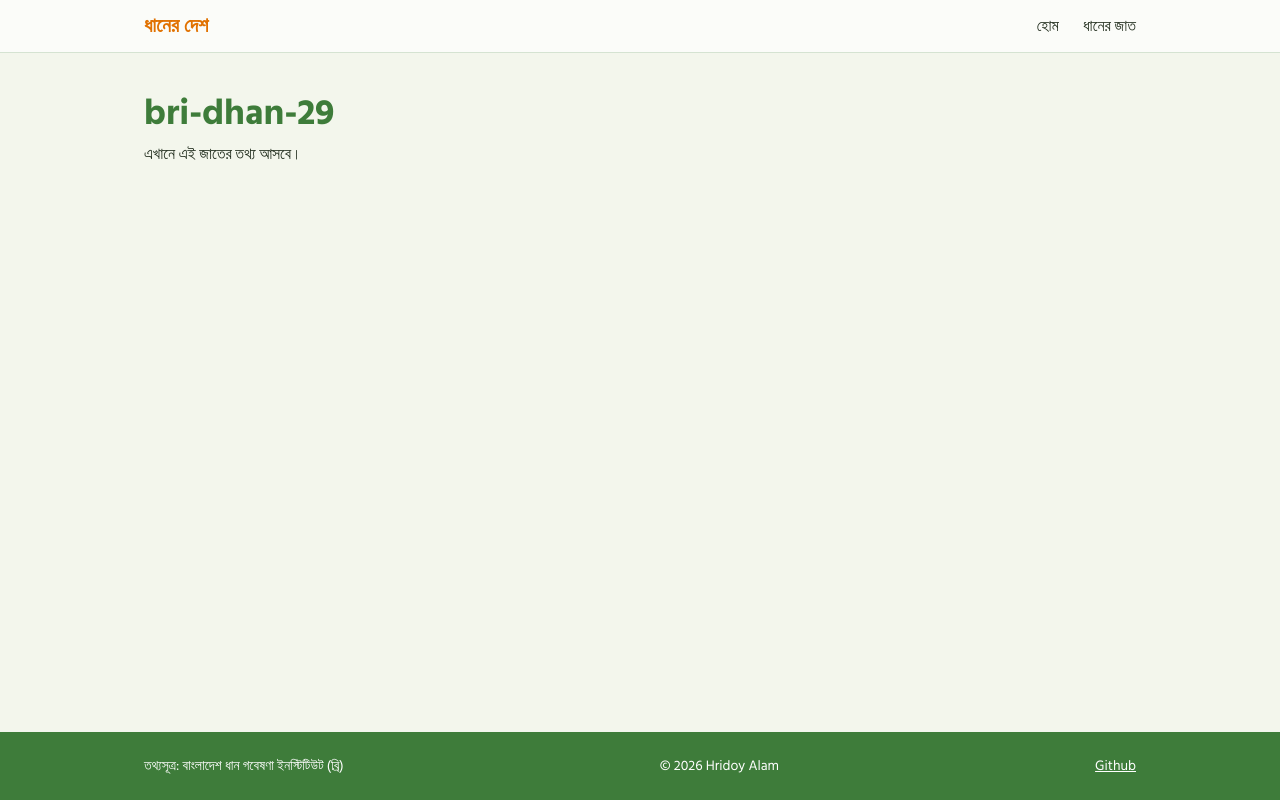
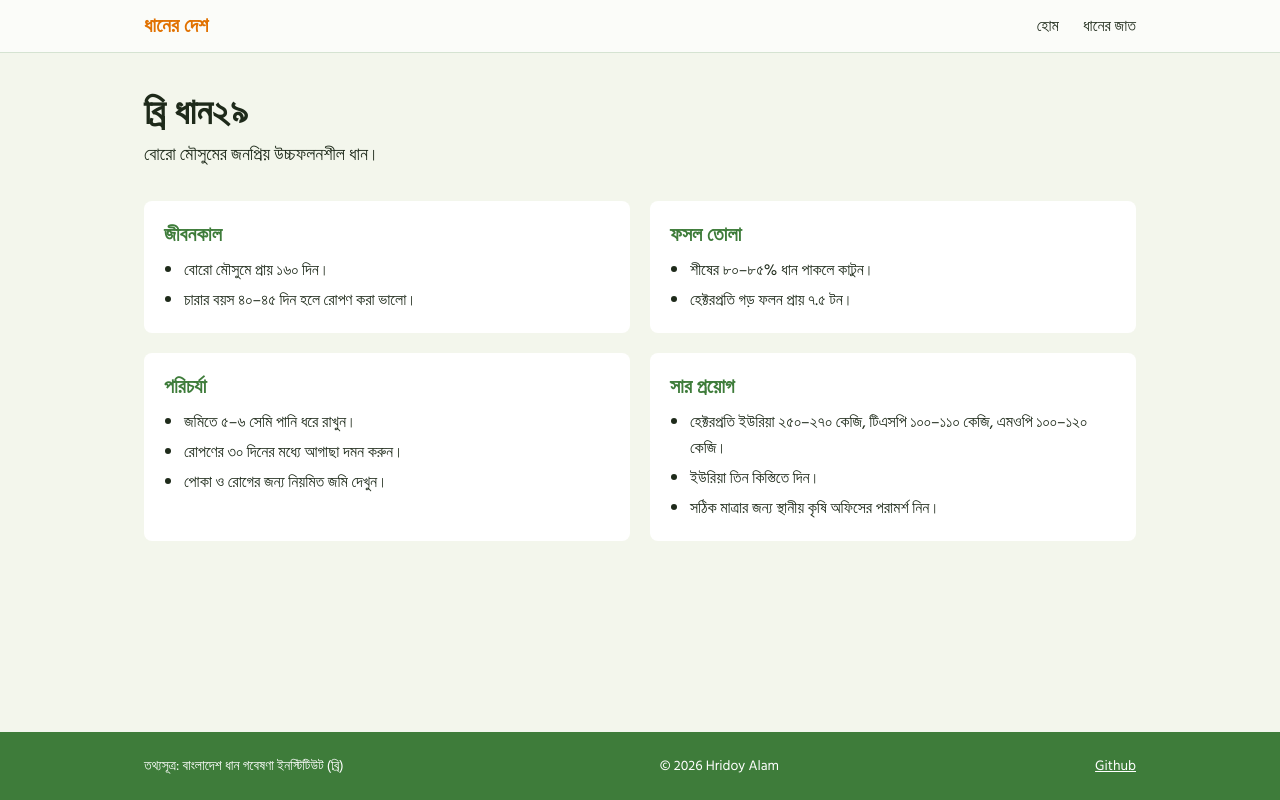
Before and after one commit to HridoyAlam/rice_app, a React (Vite) app: page /dhan/bri-dhan-29 in a window 1280 px wide. Built offline with nearby package versions, Linux system fonts and the light colour scheme.

Commit message:
varities data explored

```diff
--- /dev/null
+++ b/src/data/varieties.js
@@ -0,0 +1,39 @@
+// Verify every number against BRRI (brri.gov.bd) before publishing.
+export const varieties = [
+  {
+    id: "bri-dhan-29",
+    name: "ব্রি ধান২৯",
+    summary: "বোরো মৌসুমের জনপ্রিয় উচ্চফলনশীল ধান।",
+    sections: [
+      { title: "জীবনকাল", items: ["বোরো মৌসুমে প্রায় ১৬০ দিন।", "চারার বয়স ৪০–৪৫ দিন হলে রোপণ করা ভালো।"] },
+      { title: "ফসল তোলা", items: ["শীষের ৮০–৮৫% ধান পাকলে কাটুন।", "হেক্টরপ্রতি গড় ফলন প্রায় ৭.৫ টন।"] },
+      { title: "পরিচর্যা", items: ["জমিতে ৫–৬ সেমি পানি ধরে রাখুন।", "রোপণের ৩০ দিনের মধ্যে আগাছা দমন করুন।", "পোকা ও রোগের জন্য নিয়মিত জমি দেখুন।"] },
+      { title: "সার প্রয়োগ", items: ["হেক্টরপ্রতি ইউরিয়া ২৫০–২৭০ কেজি, টিএসপি ১০০–১১০ কেজি, এমওপি ১০০–১২০ কেজি।", "ইউরিয়া তিন কিস্তিতে দিন।", "সঠিক মাত্রার জন্য স্থানীয় কৃষি অফিসের পরামর্শ নিন।"] },
+    ],
+  },
+  {
+    id: "bri-dhan-88",
+    name: "ব্রি ধান৮৮",
+    summary: "বোরো মৌসুমের তুলনামূলক স্বল্পজীবনকালের ধান।",
+    sections: [
+      { title: "জীবনকাল", items: ["বোরো মৌসুমে প্রায় ১৪০ দিন।", "চারার বয়স ৩৫–৪০ দিন হলে রোপণ করুন।"] },
+      { title: "ফসল তোলা", items: ["শীষের ৮০–৮৫% ধান পাকলে কাটুন।", "হেক্টরপ্রতি গড় ফলন প্রায় ৭ টন।"] },
+      { title: "পরিচর্যা", items: ["চারা রোপণের পর জমিতে সামান্য পানি রাখুন।", "ফুল আসার সময় পানির অভাব হতে দেবেন না।"] },
+      { title: "সার প্রয়োগ", items: ["হেক্টরপ্রতি ইউরিয়া ২৫০ কেজি, টিএসপি ১০০ কেজি, এমওপি ১০০ কেজি।", "ইউরিয়া কয়েক কিস্তিতে ভাগ করে দিন।", "সঠিক মাত্রার জন্য স্থানীয় কৃষি অফিসের পরামর্শ নিন।"] },
+    ],
+  },
+  {
+    "id": "bri-dhan-96",
+    "name": "ব্রি ধান৯৬",
+    "summary": "বোরো মৌসুমের ব্রি ধান২৮-এর পরিপূরক উচ্চফলনশীল, উচ্চমাত্রায় প্রোটিন সমৃদ্ধ (১০.৮%) এবং যান্ত্রিক কর্তনের উপযোগী ধান।",
+    sections: [
+        {title: 'জীবনকাল', items: ['এ জাতের জীবনকাল ১৪০-১৪৫ দিন।', "চারার বয়স ৩৫–৪০ দিন হলে রোপণ করুন।"]},
+        {title: 'ফসল তোলা', items: ["শীষের ৮০–৮৫% ধান পাকলে কাটুন।", "হেক্টরপ্রতি গড় ফলন প্রায় ৭ - ৮.৬ টন।"]},
+        {title: 'পরিচর্যা', items: ["প্রতি গোছায় ২-৩টি চারা রোপণ করতে হবে।", "রোপণের পর ৪০-৪৫ দিন পর্যন্ত জমি আগাছামুক্ত রাখতে হবে।",]},
+        {title: 'সার প্রয়োগ', items: ["ইউরিয়া: ৩৫-৪০, টিএসপি: ১২-১৪, এমপি: ১৫-২০, জিপসাম: ১২-১৫, দস্তা সার (জিঙ্ক সালফেট): ১-১.৫।",
+                                    "সর্বশেষ জমি চাষের সময় সমুদয় টিএসপি, এমপি, জিপসাম ও জিঙ্ক সালফেট প্রয়োগ করতে হবে।",
+                                    "ইউরিয়া সার সমান তিন কিস্তিতে: রোপণের ১০-১২ দিন পর ১ম, ২৫-৩০ দিন পর ২য় এবং ৪০-৪৫ দিন পর ৩য় কিস্তি।",
+                                    "বাকী অর্ধেক এমপি তৃতীয় কিস্তি ইউরিয়ার সাথে প্রয়োগ করতে হবে।"]},
+    ],
+  },
+];
--- a/src/pages/Home.jsx
+++ b/src/pages/Home.jsx
@@ -1,10 +1,24 @@
+import { Link } from "react-router-dom";
 import Hero from "../components/Hero";
 import React from "react";
+import { varieties } from "../data/varieties";
 
 const Home = () => {
   return (
-    <div>
+    <div className="space-y-10">
       <Hero />
+      <ul className="flex flex-wrap gap-4">
+        {varieties.map((v) => (
+          <li key={v.id}>
+            <Link
+              to={`/dhan/${v.id}`}
+              className="block round-lg bg-field px-5 py-5 font-medium text-white hover:opacity-90"
+            >
+              {v.name}
+            </Link>
+          </li>
+        ))}
+      </ul>
     </div>
   );
 };
--- a/src/pages/Variety.jsx
+++ b/src/pages/Variety.jsx
@@ -1,12 +1,40 @@
-import { useParams } from "react-router-dom";
+import { useParams, Link } from "react-router-dom";
+import { varieties } from "../data/varieties";
 import React from "react";
 
 const Variety = () => {
   const { id } = useParams();
+  const variety = varieties.find((v) => v.id === id);
+
+  if (!variety) {
+    return (
+      <p>
+        এই জাতের তথ্য পাওয়া যায়নি।{" "}
+        <Link to="/" className="underline">
+          হোমে ফিরুন
+        </Link>
+      </p>
+    );
+  }
   return (
     <div>
-      <h1 className="text-4xl font-bold text-field">{id}</h1>
-      <p className="mt-2">এখানে এই জাতের তথ্য আসবে।</p>
+      <h1 className="text-4xl font-bold ">{variety.name}</h1>
+      <p className="mt-2 text-lg">{variety.summary}</p>
+
+      <div className="mt-8 grid gap-5 sm:grid-cols-2">
+        {variety.sections.map((section) => (
+          <section key={section.title} className="rounded-lg bg-white p-5">
+            <h2 className="text-xl font-semibold text-field">
+              {section.title}
+            </h2>
+            <ul className="mt-2 list-disc space-y-1 pl-5">
+              {section.items.map((item) => (
+                <li key={item}>{item}</li>
+              ))}
+            </ul>
+          </section>
+        ))}
+      </div>
     </div>
   );
 };
```
